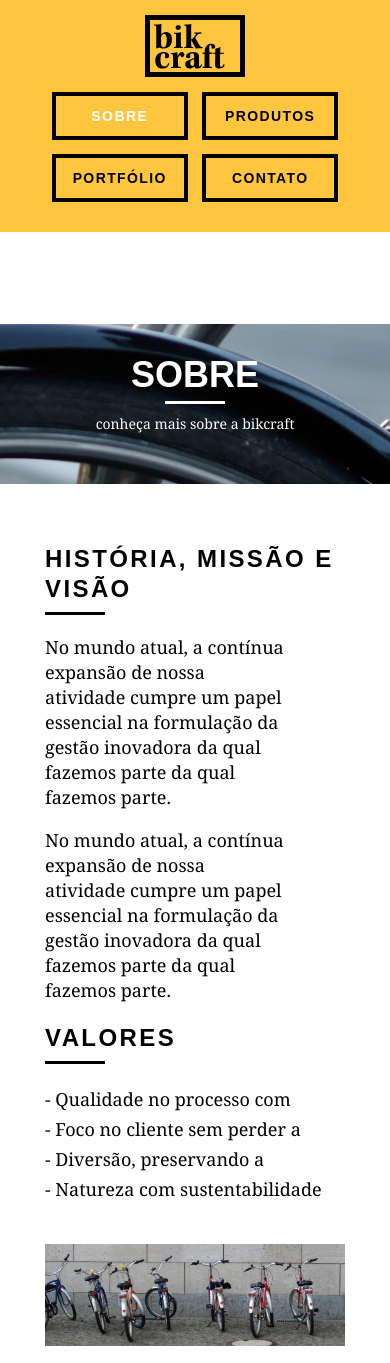
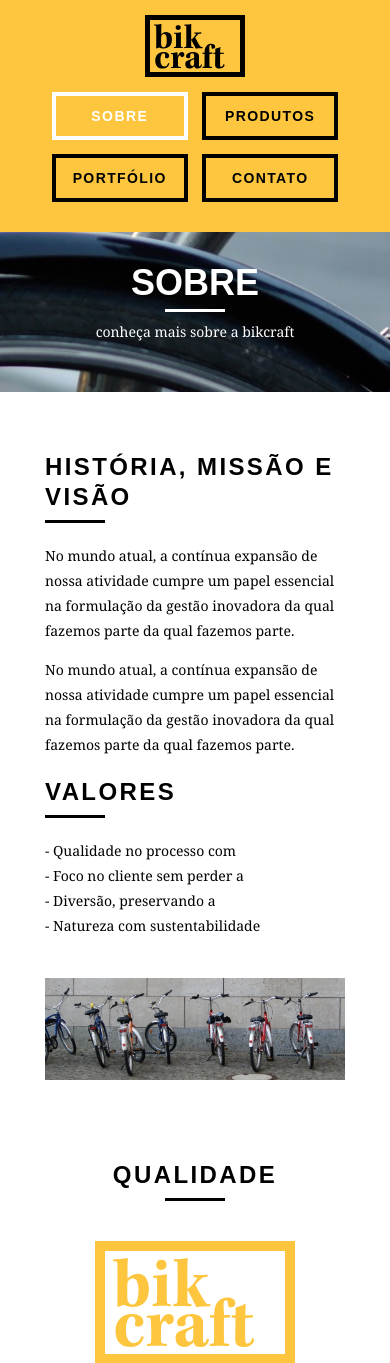
Before and after one commit to JoseCarlos69/bikcraft, a PHP site: page /sobre.html in a window 390 px wide. Shown: the top 1363 px of the page. Run offline with PHP 8.4, Linux system fonts and the light colour scheme.

Commit message:
Responsividade Sobre

```diff
--- a/web/css/responsivo.css
+++ b/web/css/responsivo.css
@@ -53,6 +53,10 @@
     border-color: #fff;
   }
 
+  .header_menu ul li a.menu_ativo {
+    border-color: #fff;
+  }
+
   /*Introdução*/
   .introducao h1 {
     font-size: 36px;
@@ -65,6 +69,11 @@
     background-size: cover;
   }
 
+  /*Introdução Interna*/
+  .introducao-interna {
+    margin-top: 0px;
+  }
+
   /*Call*/
   .call {
     padding-top: 10px;
@@ -74,4 +83,16 @@
   .qualidade:after {
     display: none;
   }
+
+  /*Sobre*/
+  .missao_sobre p {
+    font-size: 14px;
+    line-height: 25px;
+    padding-right: 0px;
+  }
+
+  .missao_sobre ul li {
+    font-size: 14px;
+    line-height: 25px;
+  }
 }
```
